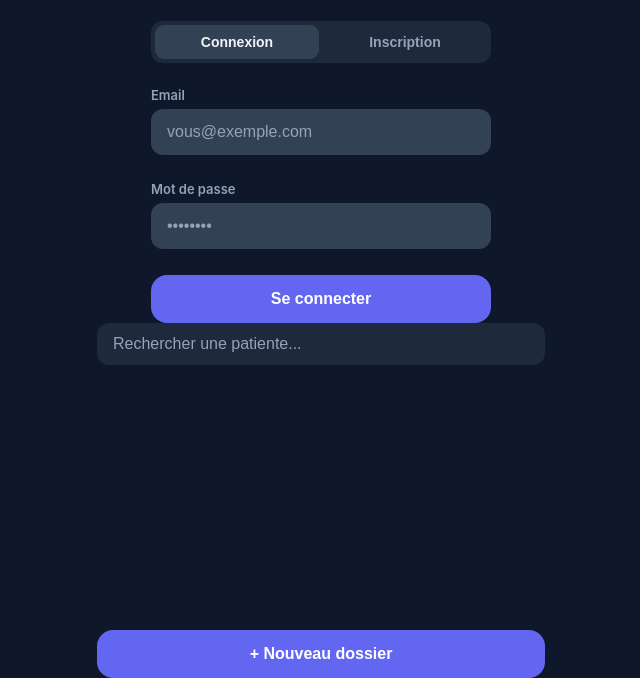
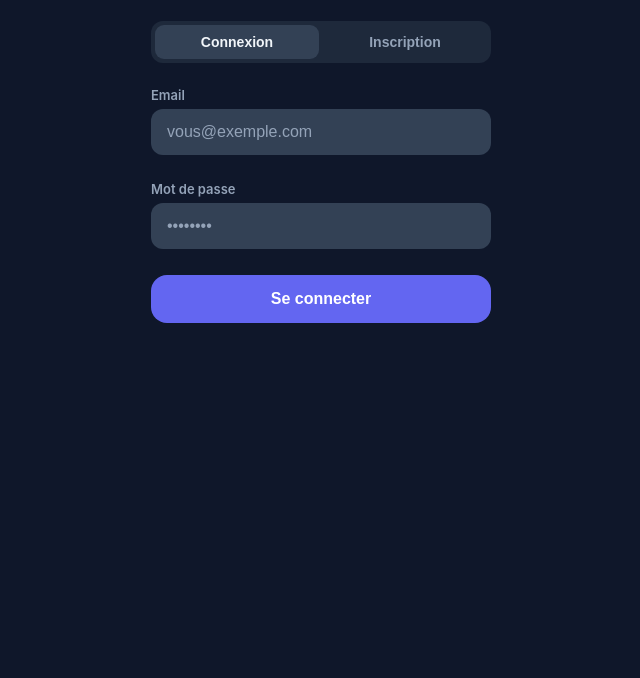
Before and after one commit to victorinox3302/meeting-notes, a website: page public/index.html in a window 1280 px wide. Shown: the part 122-800 px from the top of the page, without its empty margins (319-959 px from the left). Drawn offline with Linux system fonts and the light colour scheme.

Commit message:
hide all screens on logout

```diff
--- a/public/index.html
+++ b/public/index.html
@@ -644,6 +644,7 @@ function logout() {
   localStorage.removeItem('token');
   localStorage.removeItem('role');
   currentUserRole = null;
+  document.querySelectorAll('.screen').forEach(s => s.classList.remove('visible'));
   document.getElementById('authScreen').classList.add('visible');
   document.getElementById('topbar').style.display = 'none';
   document.getElementById('bottomNav').style.display = 'none';
```
